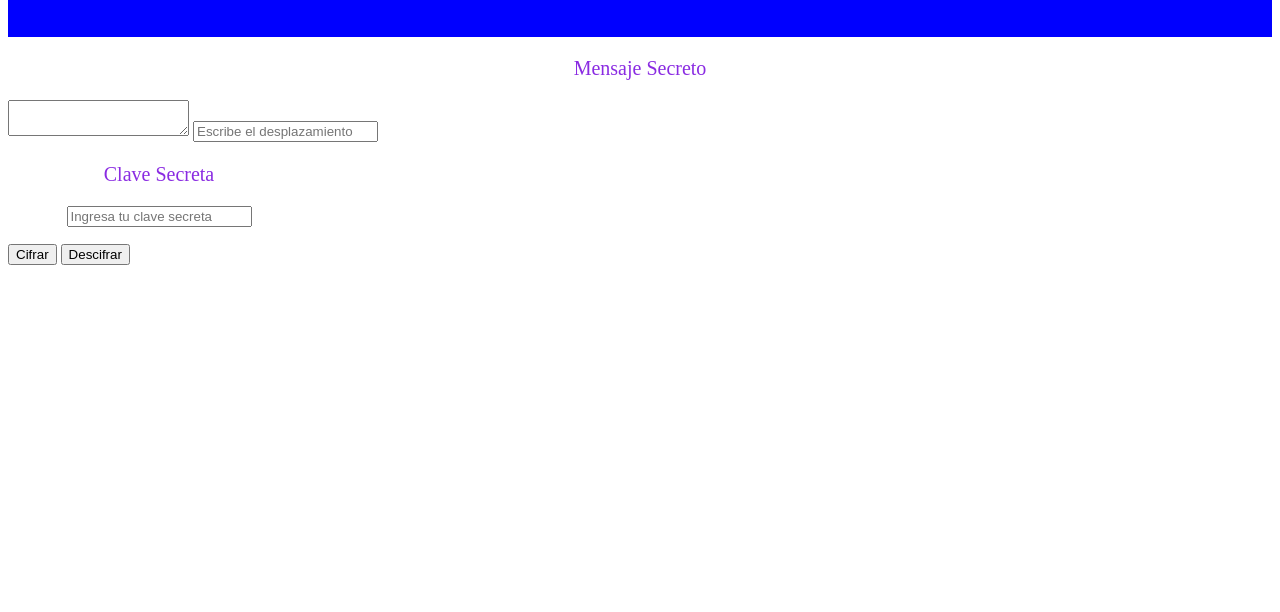
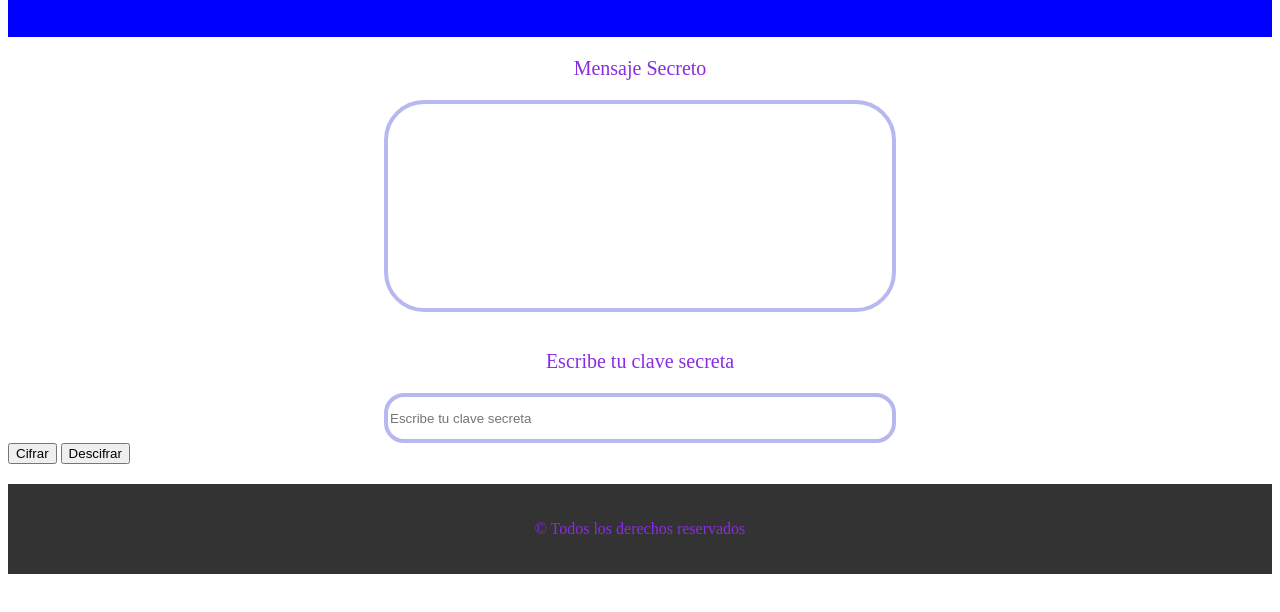
Before and after one commit to Melina19-dotcom/Melina19-dotcom.github.io, a plain HTML site: page index.html in a window 1280 px wide. Shown: the part 98-710 px from the top of the page. Drawn offline with Linux system fonts and the light colour scheme.

Commit message:
agregando archivo css

```diff
--- a/css/style.css
+++ b/css/style.css
@@ -3,11 +3,28 @@ html {
     width: 100%;
   }
   .container1{
-    border: none;
+    /*border: none;
     text-align: center;
     margin: auto;
     padding-right:100px;
+    display: flex;
+    justify-content: center;
+    */
+    display: flex;
+    flex-direction: column;
+    flex-grow: 1;
+    width: 100%;
+    justify-content: center;
   }
+
+  .container2{
+    display: flex;
+    flex-direction: column;
+    flex-grow: 1;
+    width: 100%;
+    justify-content: center;
+  }
+
   .presentacion{
     border-radius: 20px;
     border:4px solid yellow;
@@ -58,3 +75,28 @@ html {
   footer p {
     font-size: 1em;
   }
+  textarea{
+    resize: none;
+  }
+
+.contenido1{
+  width: 500px;
+  height: 200px;
+  margin:auto;
+  border-radius: 40px;
+  border: 4px solid rgb(184, 184, 241);
+}
+
+.contenido2{
+  width: 500px;
+  height: 40px;
+  margin: auto;
+  border-radius: 20px;
+  border: 4px solid rgb(184, 184, 241);
+  background-color:
+}
+
+.boton{
+  margin: auto;
+  justify-content: center;
+}
--- a/index.html
+++ b/index.html
@@ -11,17 +11,15 @@
         <h1 class="titulo">CÓDIGO ENIGMA</h1>
     </header>
 
-    <div container1>
+    <div class="container1">
         <p>Mensaje Secreto</p>
-        <textarea name="mensaje" id="mensaje" maxlength="200" placeholder="Escribe tu mensaje secreto">
+        <textarea class="contenido1" name="mensaje" id="mensaje" maxlength="200" placeholder="Escribe tu mensaje secreto">
         </textarea>
-        <input id="desplazamiento" type="number" placeholder="Escribe el desplazamiento">
     </div>
-
-    </div>
-      <div class="clave">
-        <p>Clave Secreta</p>
-        <input type="number" placeholder="Ingresa tu clave secreta" class="clave-secreta">
+        <br>
+    <div class="container2">
+        <p>Escribe tu clave secreta</p>
+        <input id="desplazamiento" class="contenido2" type="number" placeholder="Escribe tu clave secreta"></input>
     </div>
 
     <div class="botones">
@@ -34,5 +32,8 @@
     <script src="js/script.js" type="module"></script>
     <script src="js/cifrado.js" type="module"></script>
 
+    <footer>
+        <p>© Todos los derechos reservados</p>
+    </footer>
 </body>
 </html>
```
